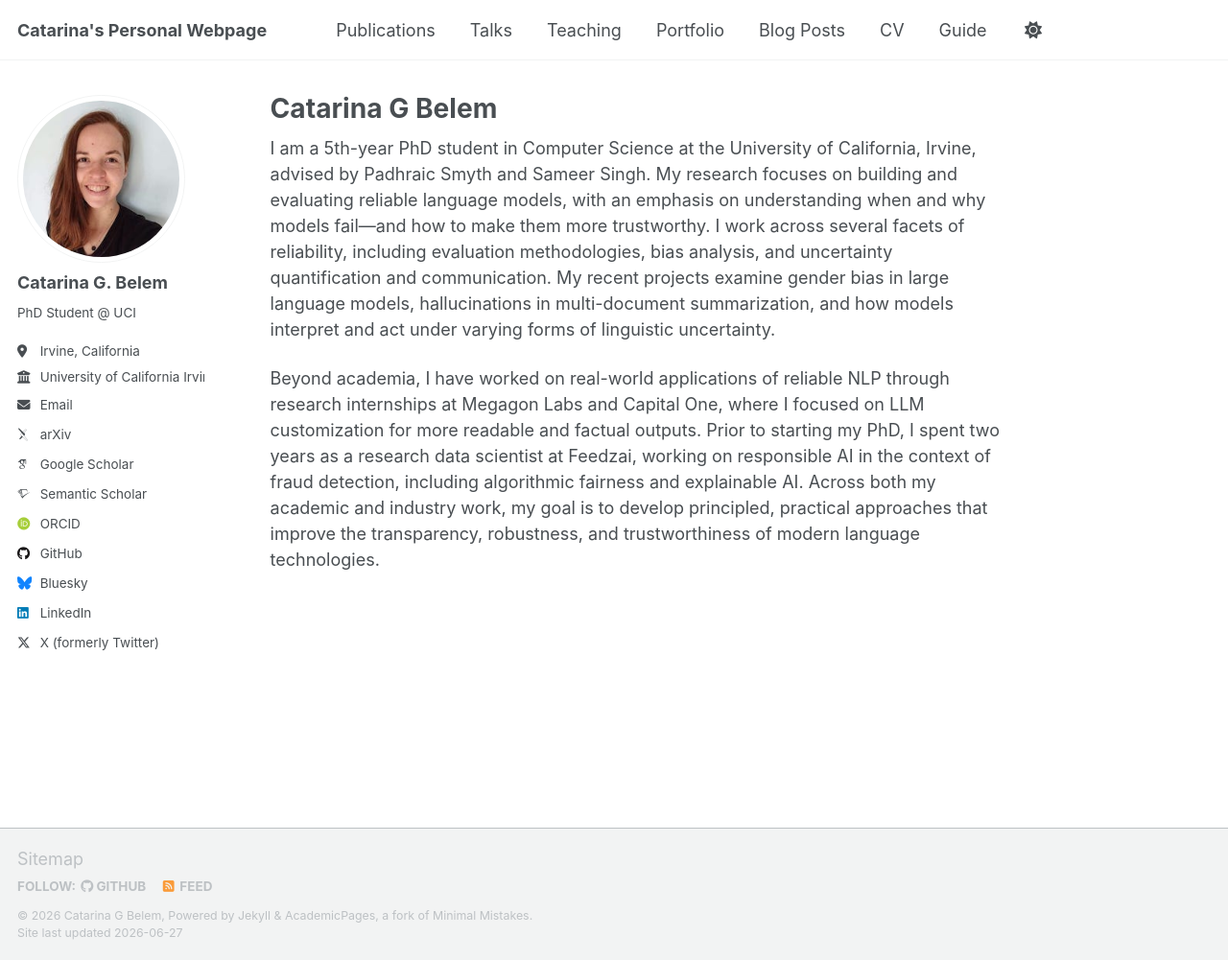
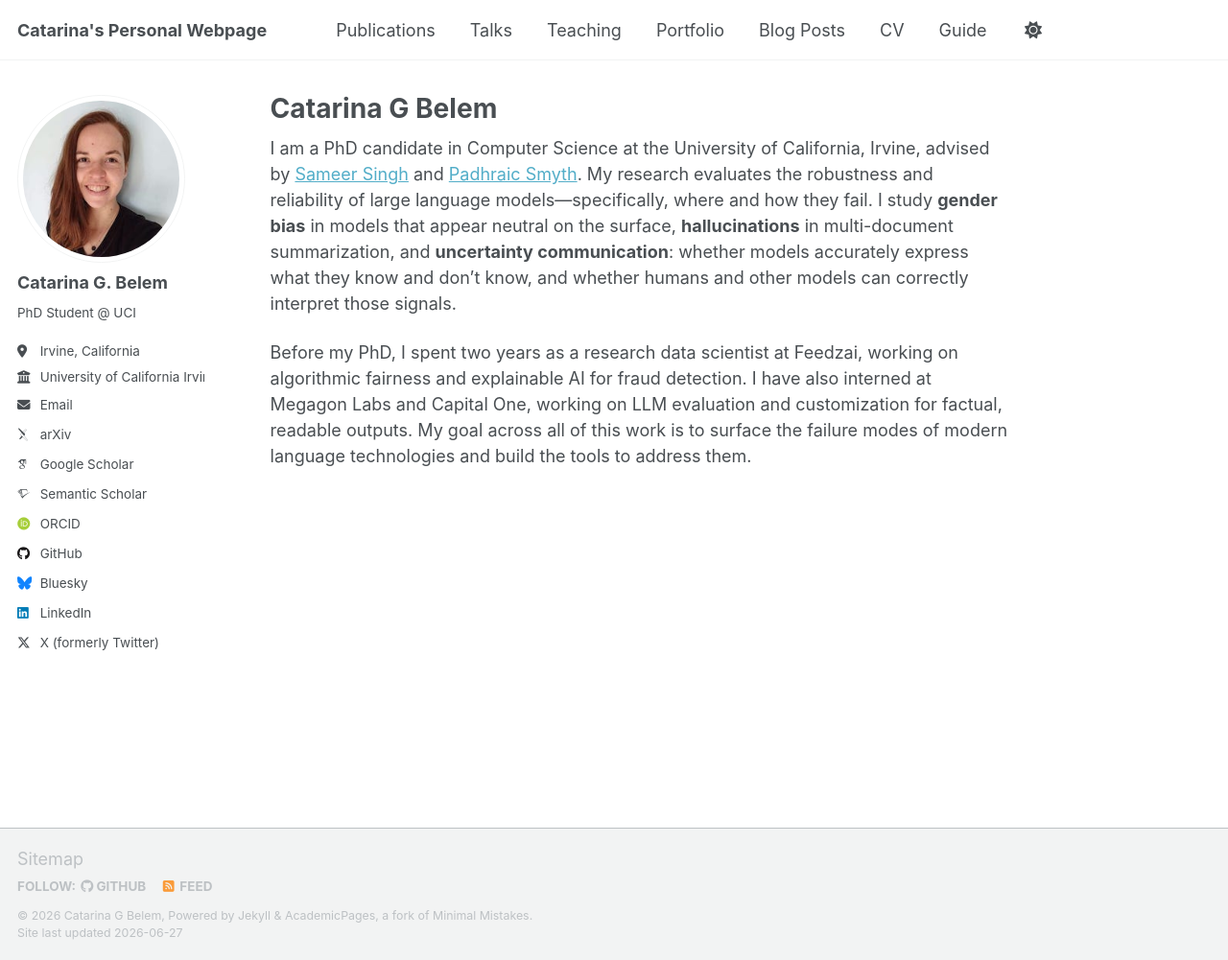
Before and after one commit to PastelBelem8/PastelBelem8.github.io, a Jekyll site: the page built from _pages/about.md, in a window 1280 px wide and 1001 px high. Shown: the whole window at 96% size. Built offline with Jekyll 4.4.1, drawn with Linux system fonts in a browser that asks for light colours; some web fonts are replaced; a script that is not in the unit is left out.

Commit message:
Polish homepage intro: confident tone, clearer research focus
Tightened the bio to lead with robustness evaluation as the core theme,
highlighted the three key research threads (gender bias, hallucinations,
uncertainty communication), and linked advisor names to their websites.

Co-Authored-By: Claude Sonnet 4.6 <noreply@anthropic.com>

```diff
--- a/_pages/about.md
+++ b/_pages/about.md
@@ -7,6 +7,6 @@ redirect_from:
   - /about.html
 ---
 
-I am a 5th-year PhD student in Computer Science at the University of California, Irvine, advised by Padhraic Smyth and Sameer Singh. My research focuses on building and evaluating reliable language models, with an emphasis on understanding when and why models fail—and how to make them more trustworthy. I work across several facets of reliability, including evaluation methodologies, bias analysis, and uncertainty quantification and communication. My recent projects examine gender bias in large language models, hallucinations in multi-document summarization, and how models interpret and act under varying forms of linguistic uncertainty.
+I am a PhD candidate in Computer Science at the University of California, Irvine, advised by [Sameer Singh](https://sameersingh.org/) and [Padhraic Smyth](https://ics.uci.edu/~smyth/index.html). My research evaluates the robustness and reliability of large language models—specifically, where and how they fail. I study **gender bias** in models that appear neutral on the surface, **hallucinations** in multi-document summarization, and **uncertainty communication**: whether models accurately express what they know and don't know, and whether humans and other models can correctly interpret those signals.
 
-Beyond academia, I have worked on real-world applications of reliable NLP through research internships at Megagon Labs and Capital One, where I focused on LLM customization for more readable and factual outputs. Prior to starting my PhD, I spent two years as a research data scientist at Feedzai, working on responsible AI in the context of fraud detection, including algorithmic fairness and explainable AI. Across both my academic and industry work, my goal is to develop principled, practical approaches that improve the transparency, robustness, and trustworthiness of modern language technologies.
+Before my PhD, I spent two years as a research data scientist at Feedzai, working on algorithmic fairness and explainable AI for fraud detection. I have also interned at Megagon Labs and Capital One, working on LLM evaluation and customization for factual, readable outputs. My goal across all of this work is to surface the failure modes of modern language technologies and build the tools to address them.
```
